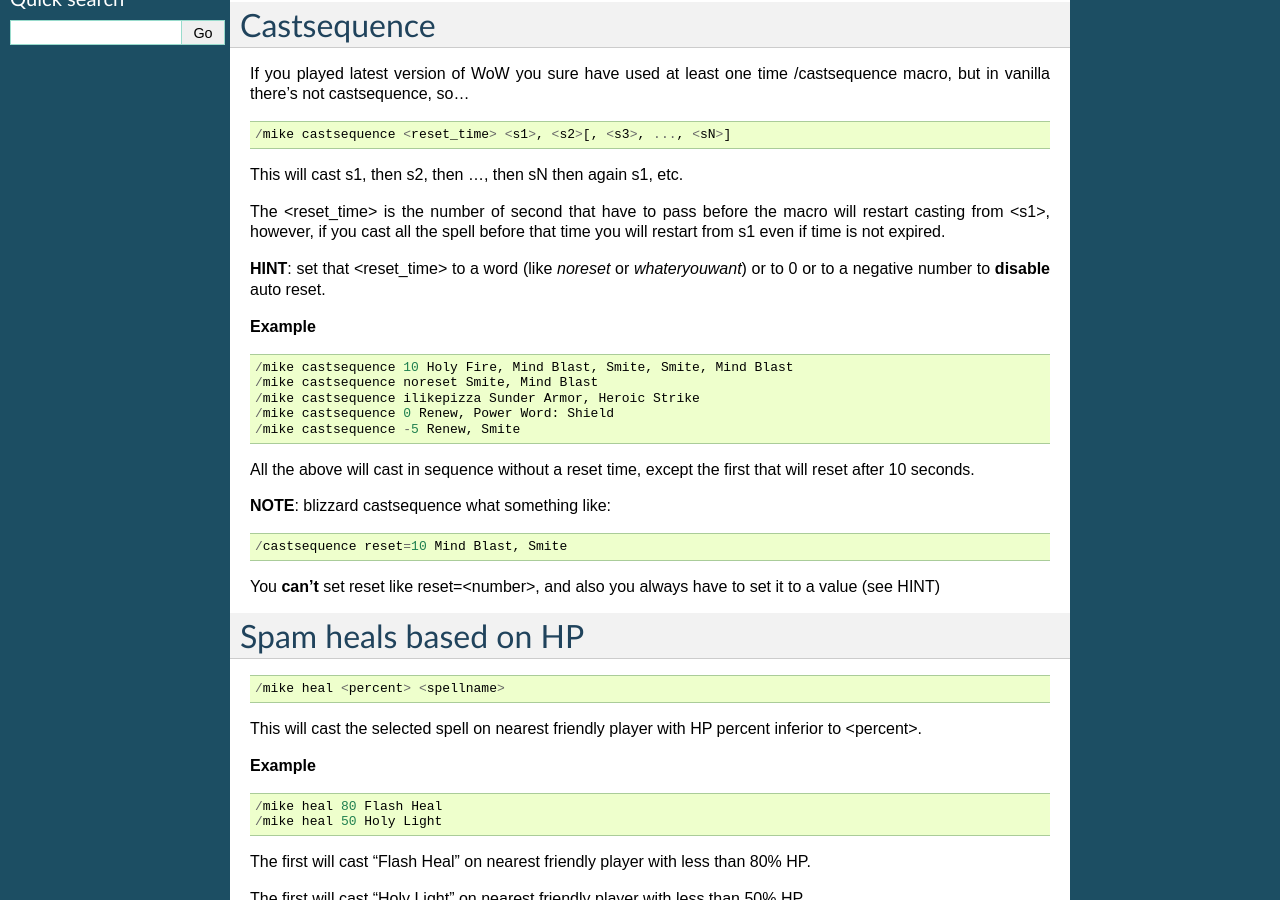
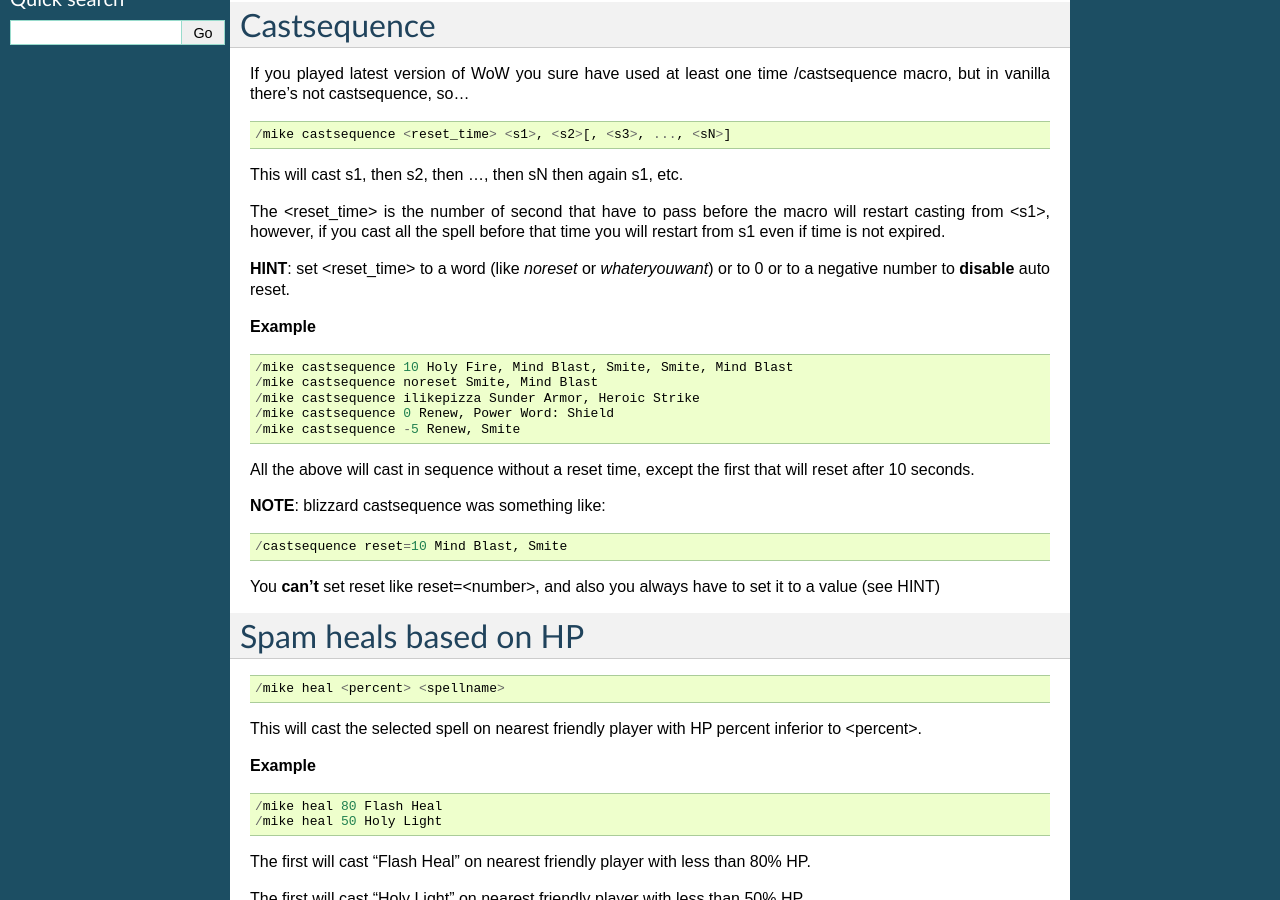
Before and after one commit to michelesr/mike-wow-addon, a Sphinx documentation site: the page built from doc/source/macro_framework.rst, in a window 1280 px wide and 900 px high, scrolled down 456 px. Built offline with Sphinx 7.4.7, drawn with Linux system fonts in a browser that asks for light colours.

Commit message:
minor fix

```diff
--- a/doc/source/macro_framework.rst
+++ b/doc/source/macro_framework.rst
@@ -41,7 +41,7 @@ This will cast s1, then s2, then ..., then sN then again s1, etc.
 The <reset_time> is the number of second that have to pass before the macro will restart casting from <s1>, however, if you cast all the spell before that time
 you will restart from s1 even if time is not expired.
 
-**HINT**: set that <reset_time> to a word (like *noreset* or *whateryouwant*) or to 0 or to a negative number to **disable** auto reset.
+**HINT**: set <reset_time> to a word (like *noreset* or *whateryouwant*) or to 0 or to a negative number to **disable** auto reset.
 
 **Example** ::
 
@@ -56,7 +56,7 @@ you will restart from s1 even if time is not expired.
 All the above will cast in sequence without a reset time, except the first that will reset after 10 seconds.
 
 
-**NOTE**: blizzard castsequence what something like::
+**NOTE**: blizzard castsequence was something like::
 
 	/castsequence reset=10 Mind Blast, Smite
 
```
Also changed, not shown: 5 other files.
